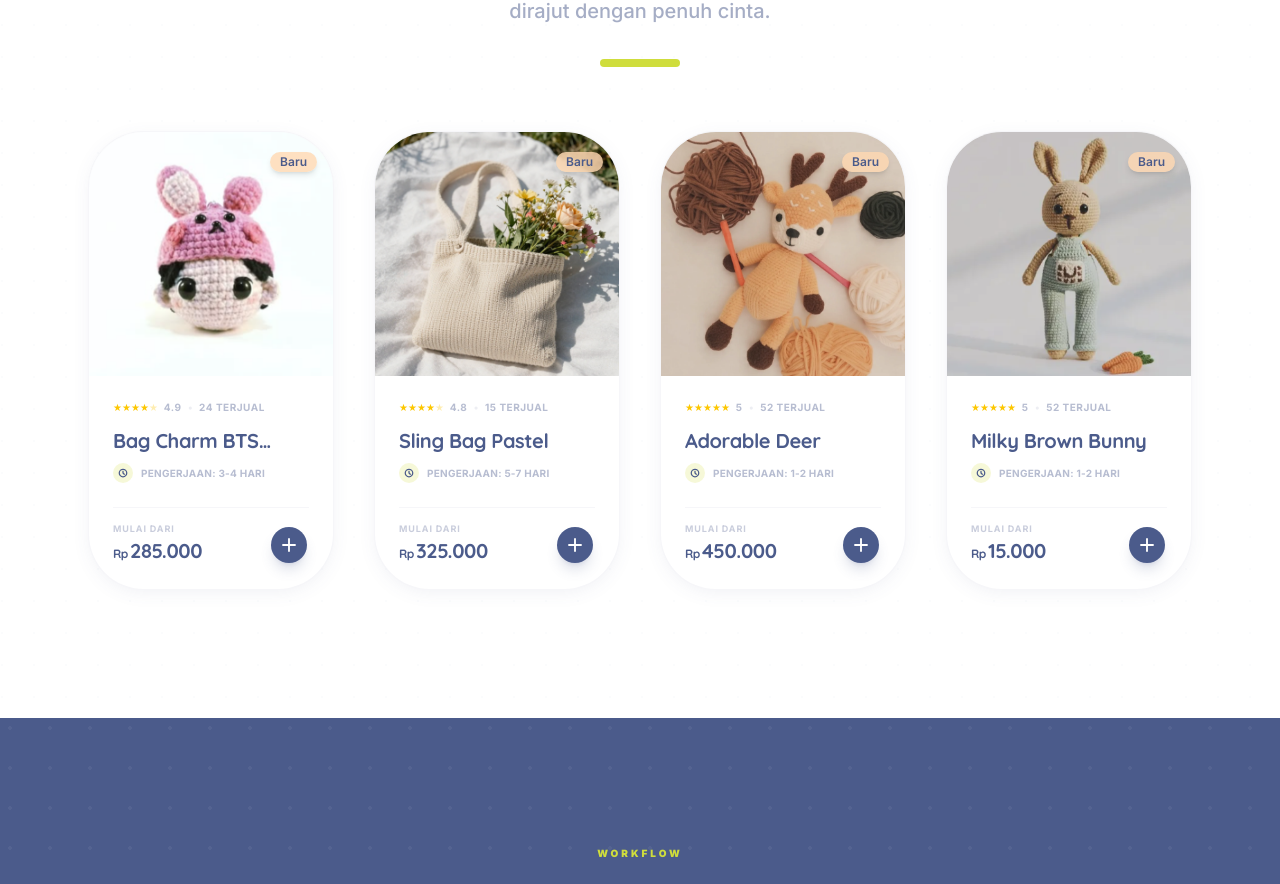
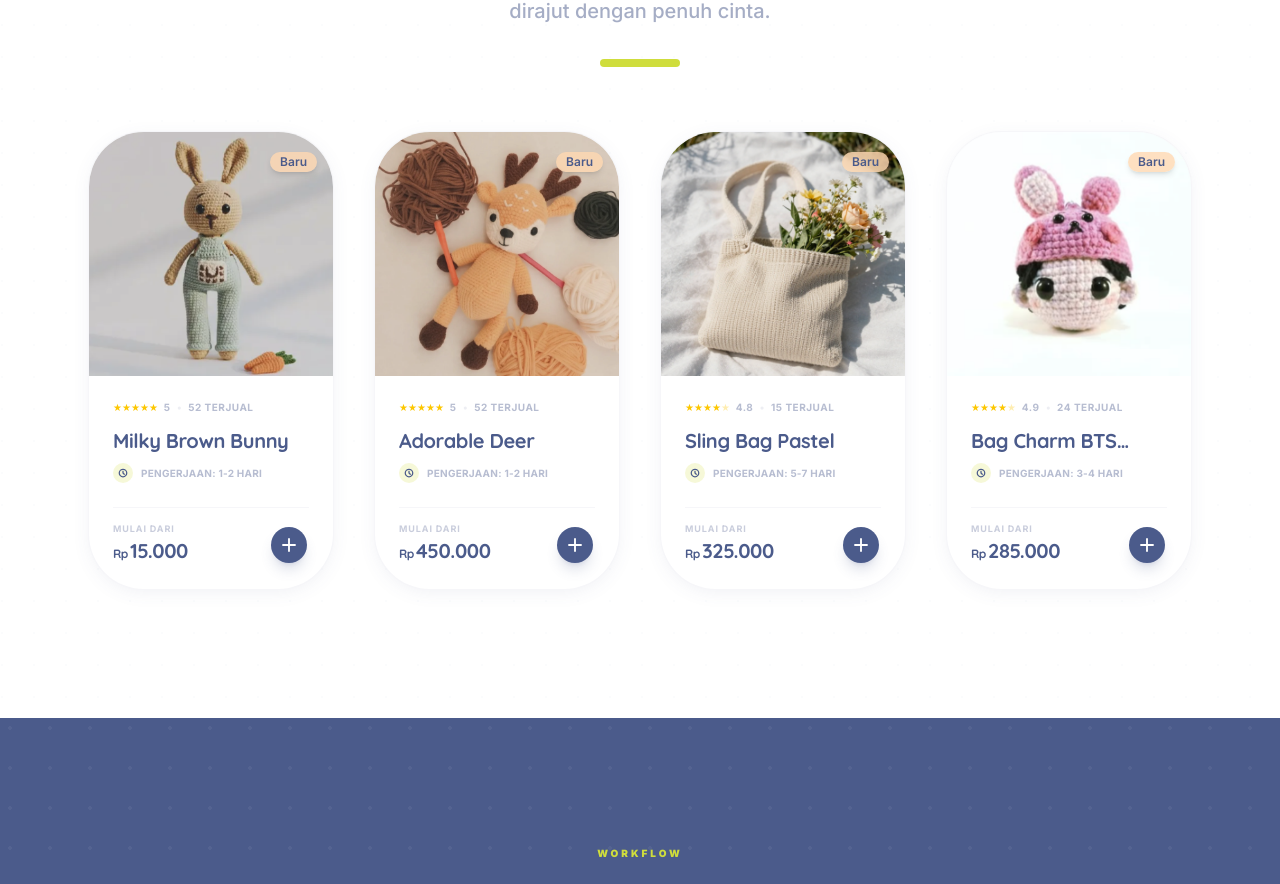
Before and after one commit to seratif-id/harsy-website, a Next.js app: page / in a window 1280 px wide. Shown: the part 2880-3764 px from the top of the page. Built offline with nearby package versions, Linux system fonts and the light colour scheme.

Commit message:
feat: add brand new product

```diff
--- a/components/organisms/Landing/NewProducts.tsx
+++ b/components/organisms/Landing/NewProducts.tsx
@@ -7,10 +7,10 @@ import { PRODUCTS } from "@/lib/data";
 
 export const NewProducts: React.FC = () => {
   // Showing the most recent products
-  const newProducts = PRODUCTS.slice(0, 4);
+  const newProducts = PRODUCTS.slice(0, 4).reverse();
 
   return (
-    <section className="section-padding pt-40 bg-white relative overflow-hidden">
+    <section className="section-padding pt-8 pb-16 bg-white relative overflow-hidden">
       {/* Subtle decorative pattern */}
       <div className="absolute inset-0 opacity-[0.02]" style={{ backgroundImage: `radial-gradient(circle at 2px 2px, var(--brand-primary) 1px, transparent 0)`, backgroundSize: '32px 32px' }} />
 
```
